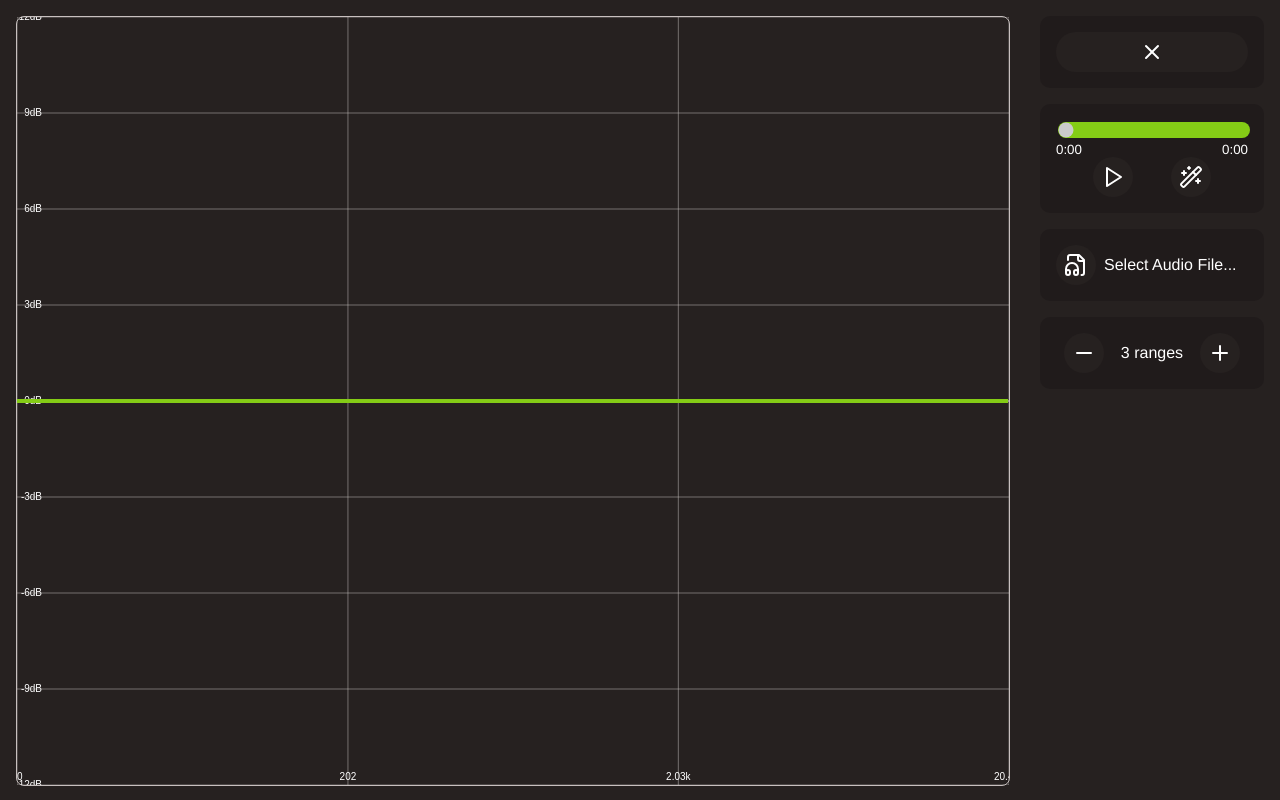
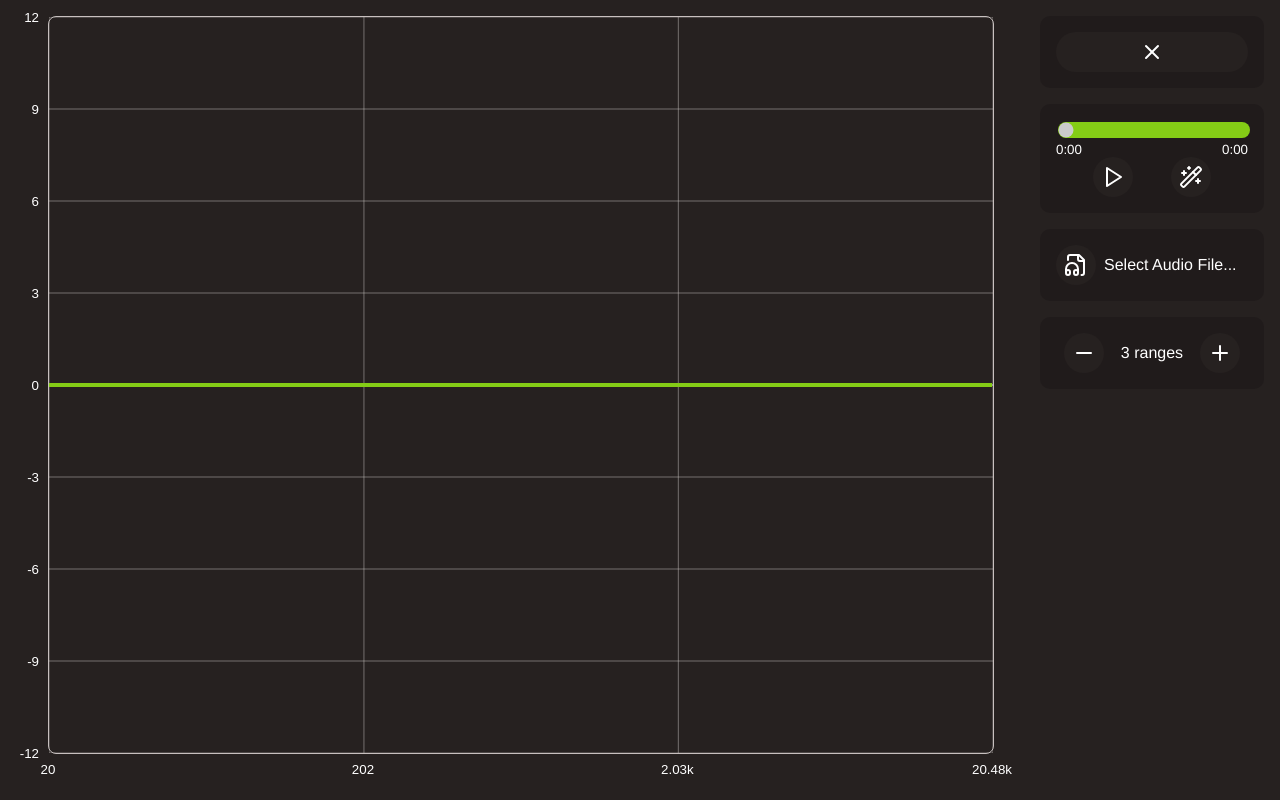
Before and after one commit to dov-vai/Aveqado, a React (Vite) app: page / in a window 1280 px wide. Built offline with nearby package versions, Linux system fonts and the light colour scheme.

Commit message:
fix(EqGraph): move labels outside the graph
they were getting cut off by canvas size restrictions

```diff
--- a/src/App.css
+++ b/src/App.css
@@ -20,7 +20,7 @@
 .canvas-area {
     width: 80%;
     height: 100%;
-    padding: 16px;
+    padding: 16px 32px 48px 48px;
     box-sizing: border-box;
 }
 
@@ -44,6 +44,7 @@
     .canvas-area {
         width: 100%;
         height: 50%;
+        padding: 16px 32px 32px 48px;
     }
 
     .sidebar {
--- a/src/components/EQGraph/EqGraph.css
+++ b/src/components/EQGraph/EqGraph.css
@@ -8,3 +8,30 @@
 .eq-graph-container canvas {
     display: block;
 }
+
+.db-labels {
+    width: 20px;
+    position: relative;
+    font-size: 10pt;
+}
+
+.db-label {
+    position: absolute;
+    right: 150%;
+    transform: translateY(-50%);
+}
+
+.freq-labels {
+    position: absolute;
+    bottom: 0;
+    left: 0;
+    right: 0;
+    height: 20px;
+    font-size: 10pt;
+}
+
+.freq-label {
+    position: absolute;
+    transform: translateX(-50%);
+    top: 150%;
+}
--- a/src/components/EQGraph/EqGraph.tsx
+++ b/src/components/EQGraph/EqGraph.tsx
@@ -1,7 +1,8 @@
-import {useEffect, useRef} from 'react';
+import {useEffect, useRef, useState} from 'react';
 import './EqGraph.css';
 import {Filter} from "./filter.ts";
 import {EqGraphRenderer} from "./eq-graph-renderer.ts";
+import {EqUtils} from "../../utils/eq-utils.ts";
 
 interface EQGraphProps {
     filters: Filter[];
@@ -25,6 +26,8 @@ function EqGraph({
                      maxDb = 12
                  }: EQGraphProps) {
     const canvasRef = useRef<HTMLCanvasElement | null>(null);
+    const [freqLabels, setFreqLabels] = useState<{ freq: number, x: number }[]>([]);
+    const [dbLabels, setDbLabels] = useState<{ db: number, y: number }[]>([]);
 
     useEffect(() => {
         const canvas = canvasRef.current;
@@ -36,11 +39,43 @@ function EqGraph({
 
         renderer.draw();
 
+        const freqs = EqUtils.generateBands(minFreq, maxFreq, bands);
+        const freqLabels = freqs.map(freq => ({
+            freq,
+            x: EqUtils.freqToX(freq, width, minFreq, maxFreq)
+        }));
+        setFreqLabels(freqLabels);
+
+        const dbLabels = [];
+        for (let db = minDb; db <= maxDb; db += 3) {
+            dbLabels.push({
+                db,
+                y: EqUtils.dbToY(db, height, minDb, maxDb)
+            });
+        }
+        setDbLabels(dbLabels);
+
     }, [filters, width, height, minFreq, maxFreq, bands, minDb, maxDb]);
 
     return (
         <div className="eq-graph-container">
+            <div className="db-labels">
+                {dbLabels.map(({db, y}) => (
+                    <div key={db} className="db-label" style={{top: `${y}px`}}>
+                        {db}
+                    </div>
+                ))}
+            </div>
+
             <canvas ref={canvasRef}/>
+
+            <div className="freq-labels">
+                {freqLabels.map(({freq, x}) => (
+                    <div key={freq} className="freq-label" style={{left: `${x}px`}}>
+                        {freq >= 1000 ? `${Math.round(freq / 1000 * 100) / 100}k` : `${freq}`}
+                    </div>
+                ))}
+            </div>
         </div>
     );
 }
--- a/src/components/EQGraph/eq-graph-renderer.ts
+++ b/src/components/EQGraph/eq-graph-renderer.ts
@@ -105,13 +105,6 @@ export class EqGraphRenderer {
             this.ctx.moveTo(x, 0);
             this.ctx.lineTo(x, this.height);
             this.ctx.stroke();
-
-            // label
-            this.ctx.fillStyle = ThemeColors.TextColor;
-            this.ctx.font = '10px Arial';
-            this.ctx.textAlign = 'center';
-            const label: string = freq >= 1000 ? `${Math.round(freq / 1000 * 100) / 100}k` : `${freq}`;
-            this.ctx.fillText(label, x, this.height - 5);
         }
     }
 
@@ -126,12 +119,6 @@ export class EqGraphRenderer {
             this.ctx.moveTo(0, y);
             this.ctx.lineTo(this.width, y);
             this.ctx.stroke();
-
-            // label
-            this.ctx.fillStyle = ThemeColors.TextColor;
-            this.ctx.font = '10px Arial';
-            this.ctx.textAlign = 'right';
-            this.ctx.fillText(`${db}dB`, 25, y + 3);
         }
 
         // draw 0db line
```
